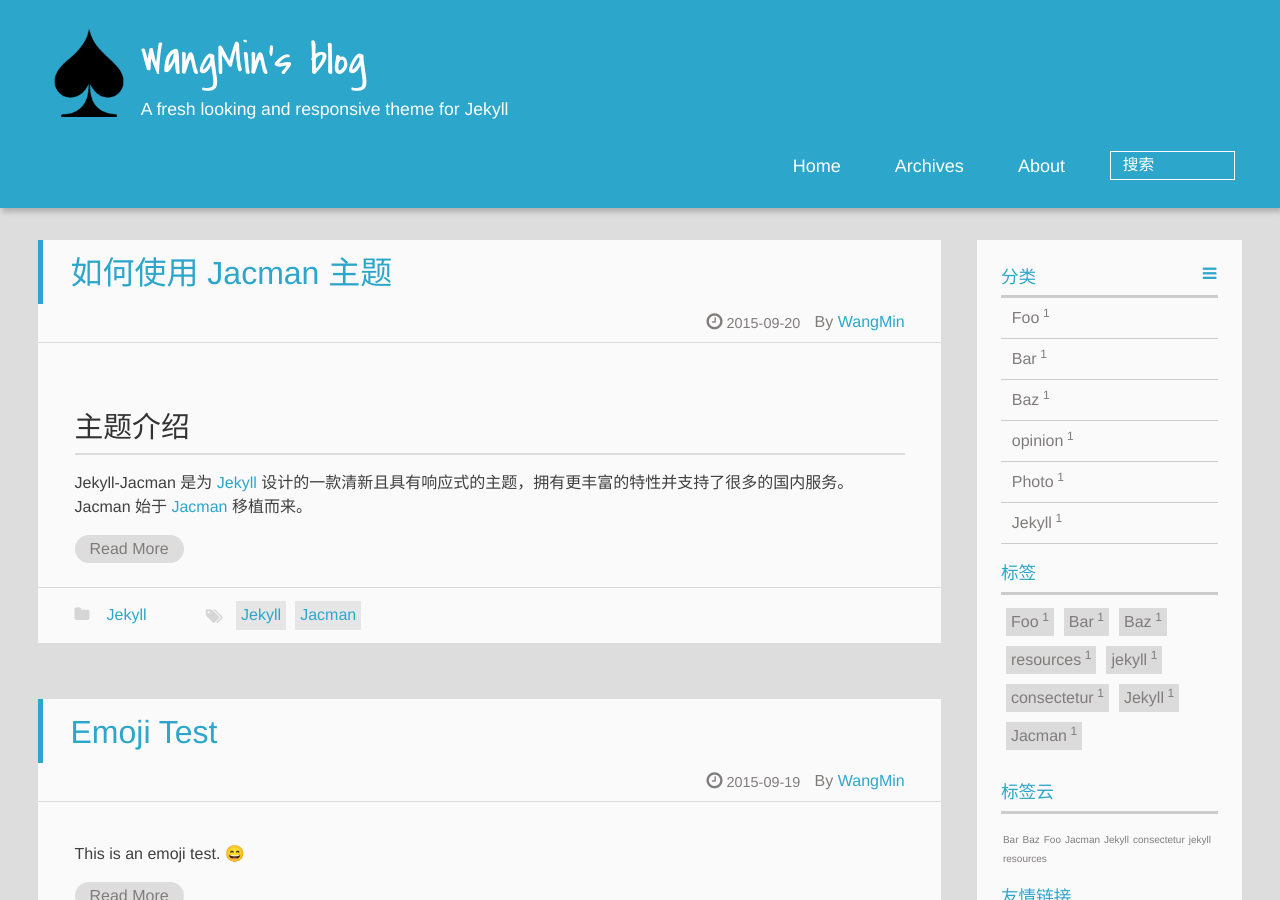
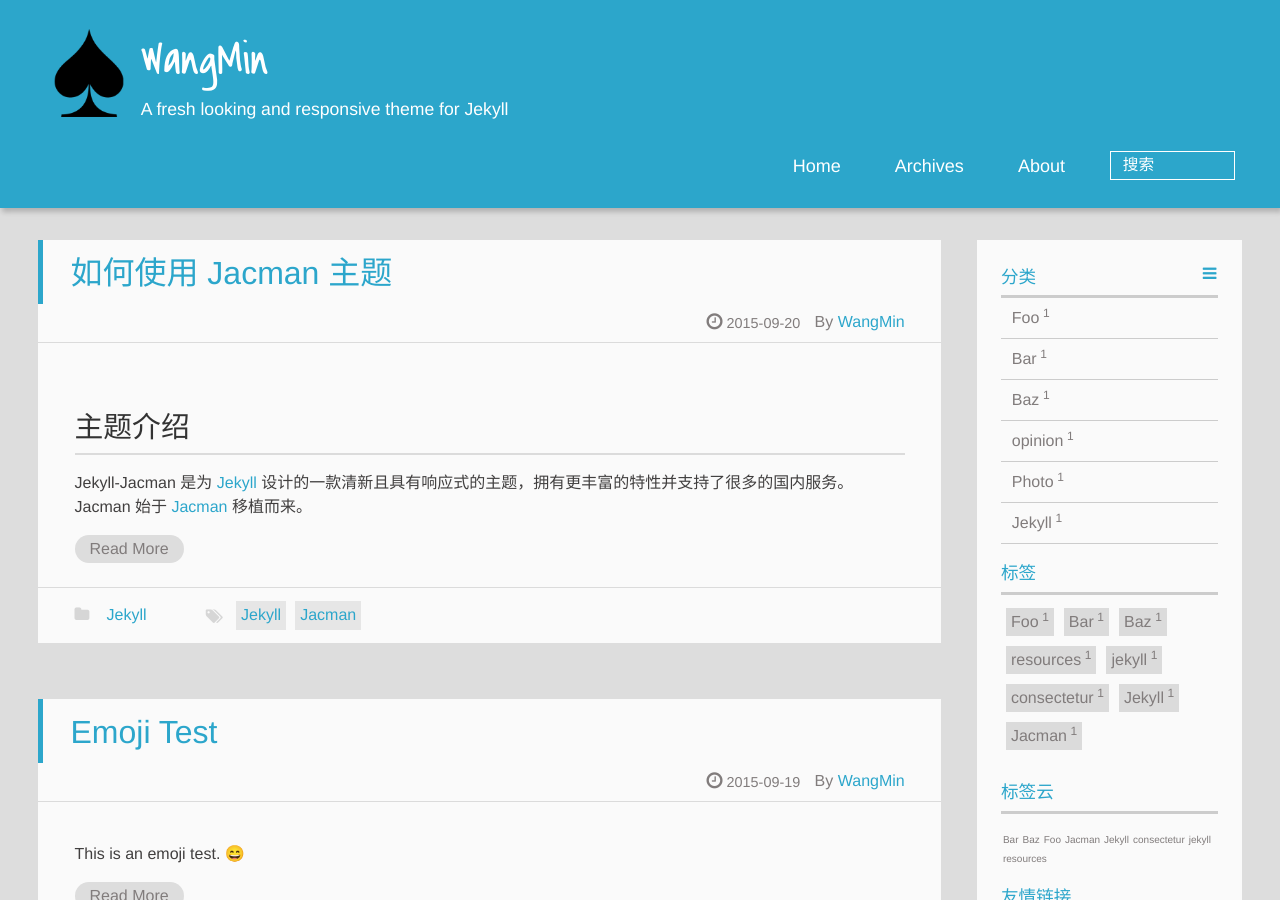
Before and after one commit to WangMinSSS/WangMinSSS.github.io, a Jekyll site: the page built from index.html, in a window 1280 px wide and 900 px high. Built offline with Jekyll 4.4.1, drawn with Linux system fonts in a browser that asks for light colours; emoji names are drawn with the system emoji font; formulas are drawn with MathJax 3; a script that is not in the unit is left out; the list of posts is cut into pages by our own code.

```diff
--- a/_config.yml
+++ b/_config.yml
@@ -28,7 +28,7 @@ defaults:
 paginate: 20
 
 #### Site
-title : WangMin's blog
+title : WangMin
 tagline: A fresh looking and responsive theme for Jekyll
 assets: /assets
 url:
```
